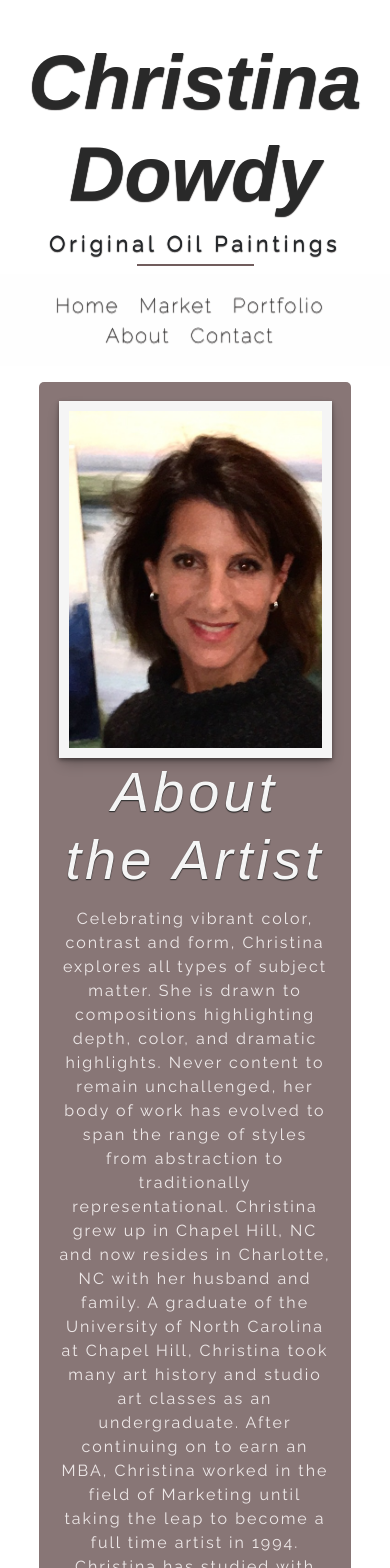
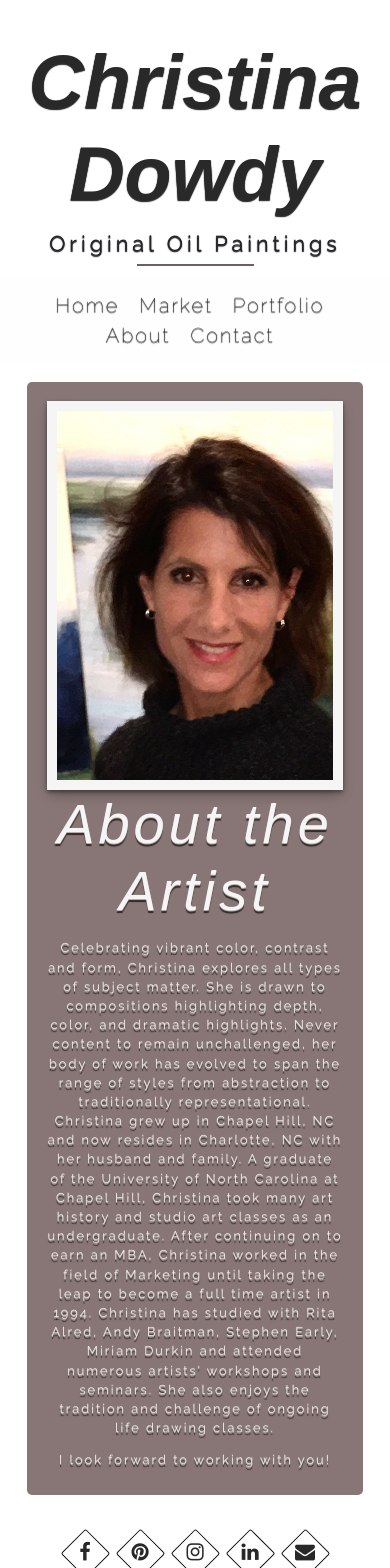
Before and after one commit to hamiltondowdy/cd-art, a React (Create React App) app: page /about in a window 390 px wide. Shown: the top 1568 px of the page. Built offline with nearby package versions, Linux system fonts and the light colour scheme; a web font is replaced by a local one.

Commit message:
refactor and final touches to shading

```diff
--- a/src/components/ConForm/style.css
+++ b/src/components/ConForm/style.css
@@ -21,6 +21,8 @@ span {
     line-height: 35px;
     line-height: 2.5rem;
     font-size: 12px;
+
+
     font-size: 0.8rem;
 
     text-transform: uppercase;
@@ -70,6 +72,7 @@ textarea {
     box-sizing: border-box;
     font-size: 14px;
     font-size: 1rem;
+
     line-height: 29px;
     line-height: 2rem;
     box-shadow: inset 0 2px 4px 0 rgba(206, 209, 224, 0.2);
@@ -81,12 +84,13 @@ textarea {
 #ror h1 {
     font-family: 'Playfair Display', serif !important;
     color: #f3ecec;
-    text-shadow: rgba(0, 0, 0, 1) 0px 2px 4px, rgba(0, 0, 0, 0.3) 0px 7px 3px -3px, rgba(0, 0, 0, 0.2) 0px -3px 0px inset;
+
     text-align: center;
     font-size: 3.2rem;
     font-style: italic;
     margin-top: 5%;
     padding: 10px;
+    text-shadow: rgba(0, 0, 0, 1) 0px 2px 4px, rgba(0, 0, 0, 0.3) 0px 7px 3px -3px, rgba(0, 0, 0, 0.2) 0px -3px 0px inset;
     text-shadow: 0 1.36px 0.896px #c1bbb3,0 3px 1px rgb(47, 37, 37);
     text-shadow: rgba(50, 50, 93, 0.25) 0px 30px 60px -12px inset, rgba(0, 0, 0, 0.3) 0px 18px 36px -18px inset;
 }
--- a/src/components/Header/style.css
+++ b/src/components/Header/style.css
@@ -118,7 +118,6 @@ h4 {
 }
 
 
-
 #logo {
 
     margin-bottom: 2%;
--- a/src/components/Socials/index.js
+++ b/src/components/Socials/index.js
@@ -4,11 +4,11 @@ import "./style.css";
 function Socials () {
     return (
         <div class="footer-social-links">
-  <a href="#" title="Facebook" target="_blank"><i class="fa fa-facebook"></i></a>
-  <a href="#" title="Pinterest" target="_blank"><i class="fa fa-pinterest"></i></a>
-  <a href="#" title="Instagram+" target="_blank"><i class="fa fa-instagram"></i></a>
-  <a href="#" title="LinkedIn+" target="_blank"><i class="fa fa-linkedin"></i></a>
-  <a href="#" title="Dribbble" target="_blank"><i class="fa fa-envelope"></i></a>
+  <a href="https://www.facebook.com/ChristinaDowdyART" title="Facebook" target="_blank"><i class="fa fa-facebook"></i></a>
+  <a href="https://www.instagram.com/christinadowdyart/" title="Pinterest" target="_blank"><i class="fa fa-pinterest"></i></a>
+  <a href="https://www.instagram.com/christinadowdyart/" title="Instagram+" target="_blank"><i class="fa fa-instagram"></i></a>
+  <a href="https://www.instagram.com/christinadowdyart/" title="LinkedIn+" target="_blank"><i class="fa fa-linkedin"></i></a>
+  <a href="mailto:crwdowdy@gmail.com" title="Email" target="_blank"><i class="fa fa-envelope"></i></a>
 </div>
 
     )
--- a/src/pages/About/style.css
+++ b/src/pages/About/style.css
@@ -41,13 +41,18 @@ color: rgb(245, 245, 245);
     font-size: 3.5rem;
     font-style: italic;
     font-weight: 500;
-    text-shadow: rgba(0, 0, 0, 0.9) 0px 2px 4px, rgba(0, 0, 0, 0.8) 0px 7px 13px -3px, rgba(0, 0, 0, 0.2) 0px -3px 0px inset;
+    text-shadow: rgba(0, 0, 0, 1) 0px 2px 4px, rgba(0, 0, 0, 0.3) 0px 7px 3px -3px, rgba(0, 0, 0, 0.2) 0px -3px 0px inset;
+    text-shadow: 0 1.36px 0.896px #c1bbb3,0 3px 1px rgb(47, 37, 37);
+    text-shadow: rgba(50, 50, 93, 0.25) 0px 30px 60px -12px inset, rgba(0, 0, 0, 0.3) 0px 18px 36px -18px inset;
     font-family: 'Playfair Display', sans-serif !important;
 }
 
 #bt {
     font-size: 1rem;
     font-weight: 400;
+    text-shadow: rgba(0, 0, 0, 1) 0px 2px 4px, rgba(0, 0, 0, 0.3) 0px 7px 3px -3px, rgba(0, 0, 0, 0.2) 0px -3px 0px inset;
+    text-shadow: 0 1.36px 0.896px #c1bbb3,0 3px 1px rgb(47, 37, 37);
+    text-shadow: rgba(50, 50, 93, 0.25) 0px 30px 60px -12px inset, rgba(0, 0, 0, 0.3) 0px 18px 36px -18px inset;
 
 }
 
@@ -55,10 +60,11 @@ color: rgb(245, 245, 245);
     flex-wrap: wrap;
     padding: 5%;
     margin-top: 4%;
-    margin-right: 10%;
-    margin-left: 10%;
+    margin-right: 7%;
+    margin-left: 7%;
     background-color: #887676;
     border-radius: 5px;
+
 }
 
 #pio {
@@ -69,21 +75,14 @@ color: rgb(245, 245, 245);
 h4 {
     font-weight: normal;
     letter-spacing: 4px;
+
 }
 
 
 @media only screen and (max-width: 600px) {
-#aboot p {
-    font-size: .2;
+#bt p {
+    font-size: .80rem;
 
 }
 
 }
-
-@media only screen and (max-width: 350px) {
-    #aboot p {
-        font-size: .1;
-
-    }
-
-    }
```
